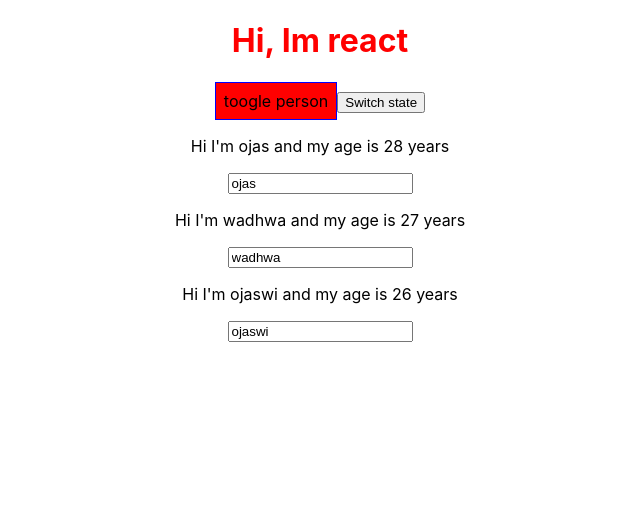
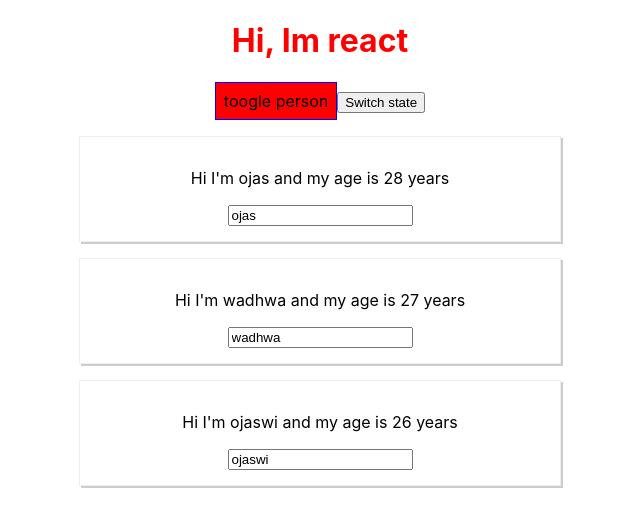
Before and after one commit to ojas7160/my-react-app, a React (Create React App) app: page / in a window 1280 px wide. Both pictures are taken after a click on the button "toogle person". Shown: the top 526 px of the page, without its empty margins (320-960 px from the left). Built offline with nearby package versions, Linux system fonts and the light colour scheme.

Commit message:
debugging errors with error boundary

```diff
--- a/src/App.js
+++ b/src/App.js
@@ -1,7 +1,7 @@
 import React, {Component} from 'react'; // this React is responsible for render all the code to HTML through render method
-import styles from './App.css'; // we can import css file in js file with the help of webpack
+import './App.css'; // we can import css file in js file with the help of webpack
 import Person from './Person/Person';
-// import Radium, { StyleRoot } from 'radium'; // to use media queries with raidum elemet should be wrapped with styleroot element given by radium
+import Radium, { StyleRoot } from 'radium'; // to use media queries with raidum elemet should be wrapped with styleroot element given by radium
 
 // npm start, starts th react server and it runs the react-script start behind the scenes which are written in package.json for all commands
 class App extends Component { // this component responsible that some html code to be rendered to the dom and to create a component
@@ -66,11 +66,11 @@ class App extends Component { // this component responsible that some html code
       font: 'inherit',
       border: '1px solid blue',
       padding: '8px',
-      cursor: 'pointer'
-      // ':hover': {
-      //   backgroundColor: 'lightgreen',
-      //   color: 'black'
-      // }
+      cursor: 'pointer',
+      ':hover': {
+        backgroundColor: 'lightgreen',
+        color: 'black'
+      }
     }
 
     //this is the another way of clean show or hide.
@@ -79,7 +79,7 @@ class App extends Component { // this component responsible that some html code
       persons = (
         <div>
           {
-            // for dynamic iteration on array in react unlike we do in ng-repeat/*ngFor in angular and there should be key attribute when we iterate via map function in react, its very important because react make a virtual dom(the previous dom) and compare between both w.r.t key that which element change and which didn't and key must be unique.
+            // for dynamic iteration on array in react unlike we do in ng-repeat/*ngFor in angular and there should be key attribute when we iterate via map function in react, its very important because react make a virtual dom(the previous dom) and compare between both w.r.t key that which element change and which didn't and key must be unique and key has to be on the outer element or parent element.
           }
           {this.state.persons.map((person, index) => {
             return (
@@ -98,10 +98,10 @@ class App extends Component { // this component responsible that some html code
         </div>
       );
       style.backgroundColor = 'red';
-      // style[':hover'] = {
-      //   backgroundColor: 'salmon',
-      //   color: 'black'
-      // }
+      style[':hover'] = {
+        backgroundColor: 'salmon',
+        color: 'black'
+      }
     }
 
     let classes = ['red', 'bold'].join(' ')
@@ -120,7 +120,7 @@ class App extends Component { // this component responsible that some html code
 
       // we have to write all code in one root element i.e., <div className="App"></div>, it doesn't any code outside the root parent element and gives us error, its a restriction of jsx
       // in JSX we use click listener with capital c in onClick whereas in normal JS we use small c in onclick
-      // <StyleRoot>
+      <StyleRoot>
         <div className="App">
           <h1 className={classes}>Hi, Im react</h1>
           <button style={style} onClick={this.togglePersonHandler}>toogle person</button>
@@ -143,7 +143,7 @@ class App extends Component { // this component responsible that some html code
           }
           {persons}
         </div>
-      // </StyleRoot>
+      </StyleRoot>
       // this click is just a click named property passing the switchNameHandler to person component dynamically like name and age
       // this is a standard convention of using capitalize form in react beacuse react treats capitalized form elements as custom elements like <Person /> or <Div> and won't interfere in it and normal <div> starts with small letter are being treated as native html elements in react jsx syntax
     )
@@ -154,5 +154,5 @@ class App extends Component { // this component responsible that some html code
   }
 }
 // Radium is for styles and with radium we can simply use psuedo selector or any selector in jsx for styling and also helps using media queries
-// export default Radium(App);
-export default App;
+export default Radium(App);
+// export default App;
--- a/src/Person/Person.js
+++ b/src/Person/Person.js
@@ -1,20 +1,18 @@
 import React from 'react';
-import styles from './Person.css';
-// import Radium from 'radium';
+import './Person.css';
+import Radium from 'radium';
 
 const person = (props) => {
     // {props.children} -> can be used if something's written there in the element like <Person name='xyz' age='123'> pqr </Person> then pqr is children
     // here we cant use state because here we uses function syntax
     // we can also pass refernce from one component to another using props
-		// const style = {
-		// 	'@media (min-width: 500px)': {
-		// 		width: '450px'
-		// 	}
-		// }
+		const style = {
+			'@media (min-width: 500px)': {
+				width: '450px'
+			}
+		}
 		return (
-        <div className={styles.Person}> {
-					// style={style}
-				}
+        <div className="Person" style={style}>
             <p onClick={props.click}>Hi I'm {props.name} and my age is {props.age} years</p>
             <p>{props.children}</p>
             <input type="text" onChange={props.changed} value={props.name} />
@@ -24,5 +22,4 @@ const person = (props) => {
     // we can perform javascript dnamic code in html with single curly brace making it JSX.
 }
 
-// export default Radium(person);
-export default person;
+export default Radium(person);
```
Also changed, not shown: src/ErrorBoundary/ErrorBoundary.js (added, +23 -0 lines).
